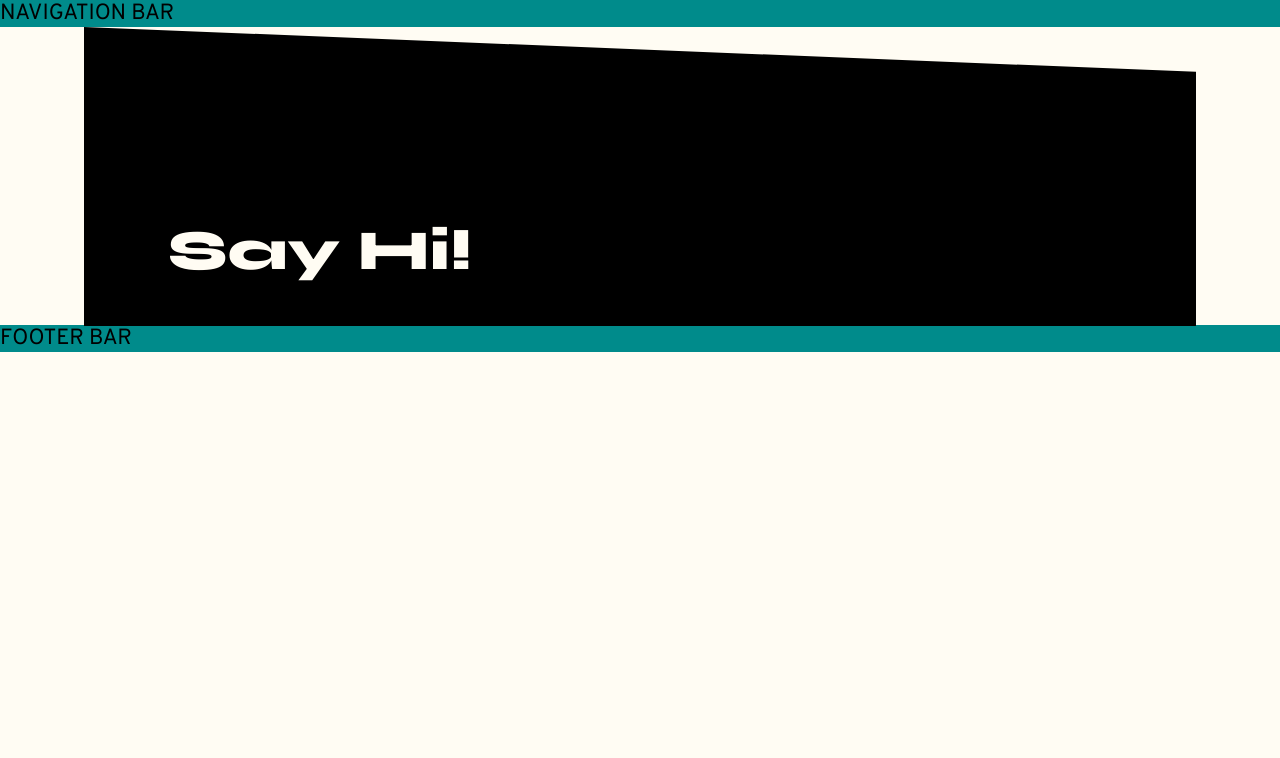
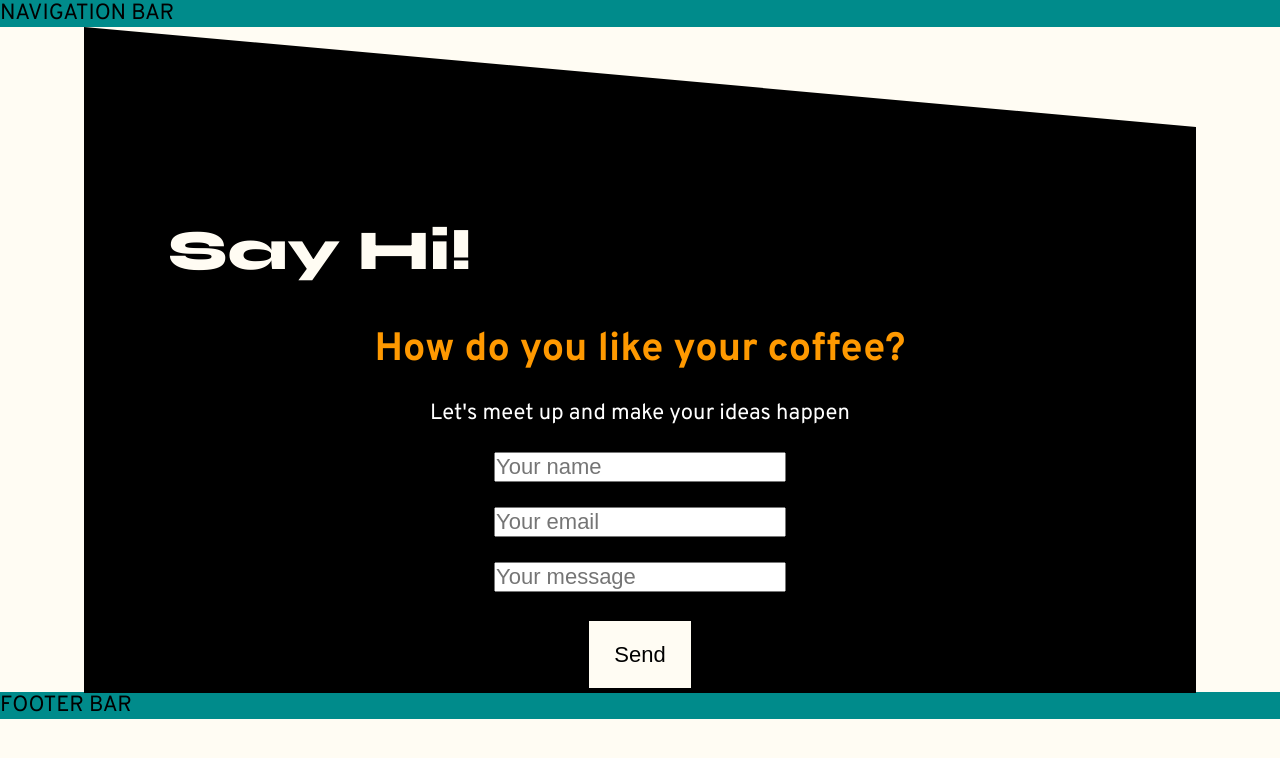
Before and after one commit to LukasErdmanski/Portfolio, an Angular app: page / in a window 1280 px wide. Shown: the top 758 px of the page. Built offline with nearby package versions, Linux system fonts and the light colour scheme.

Commit message:
added temporatlly input container and button to contact component

```diff
--- a/src/app/contact/contact.component.html
+++ b/src/app/contact/contact.component.html
@@ -2,4 +2,19 @@
   <div class="header">
     <h1 class="white" data-text="Say Hi!" translate>Say Hi!</h1>
   </div>
+
+  <div class="contact-container">
+    <!-- TODO: translate -->
+    <h2>How do you like your coffee?</h2>
+    <!-- TODO: translate -->
+    <span>Let's meet up and make your ideas happen</span>
+    <div>
+      <div>
+        <input type="text" placeholder="Your name" />
+        <input type="email" placeholder="Your email" />
+        <input type="text" placeholder="Your message" />
+      </div>
+      <button class="btn btn-black">Send</button>
+    </div>
+  </div>
 </div>
--- a/src/app/contact/contact.component.scss
+++ b/src/app/contact/contact.component.scss
@@ -21,4 +21,30 @@
   .header {
     padding-top: 10vh;
   }
+
+  .contact-container {
+    position: relative;
+    color: white;
+    display: flex;
+    align-items: center;
+    justify-content: center;
+    flex-direction: column;
+    gap: 25px;
+
+    h2 {
+      font-size: $fs-headline3;
+      color: $secondary_clr;
+    }
+
+    div {
+      display: flex;
+      flex-direction: column;
+      align-items: center;
+      gap: 25px;
+
+      input {
+        font-size: $fs-regular;
+      }
+    }
+  }
 }
```
